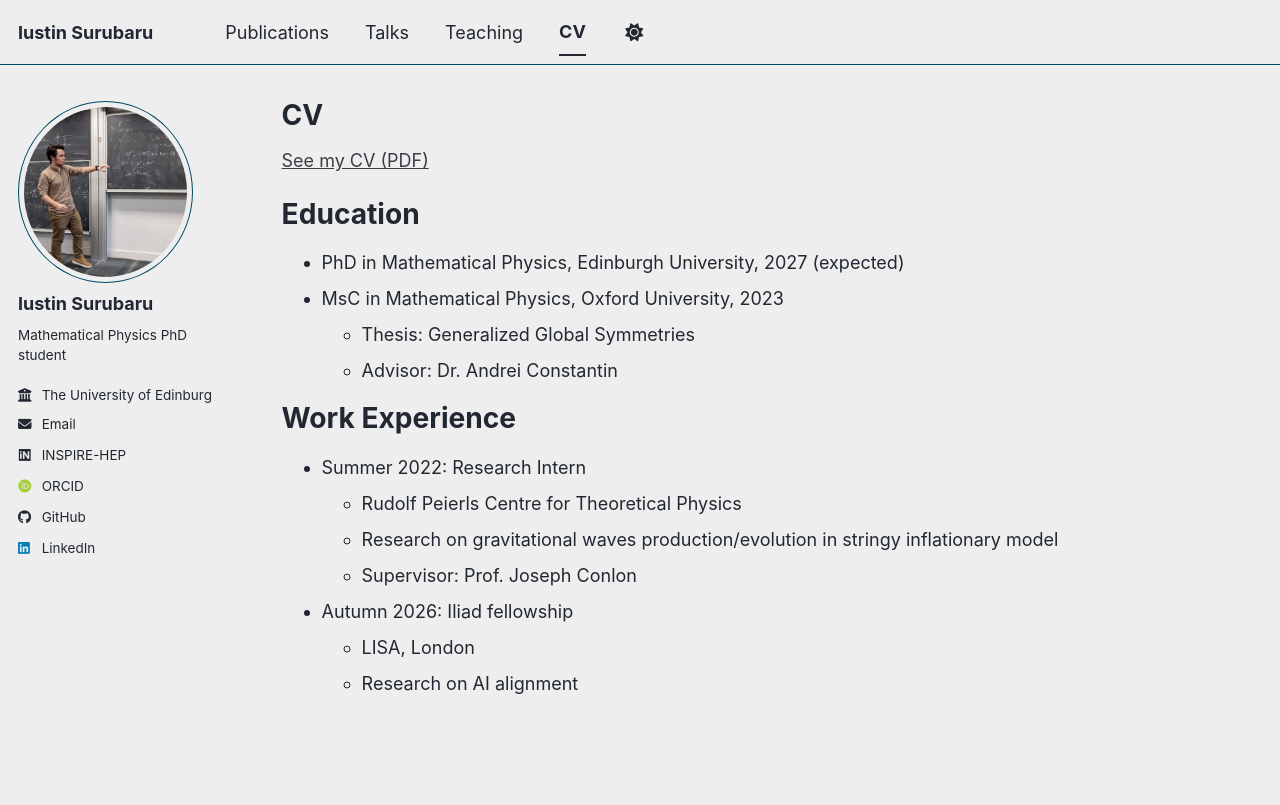
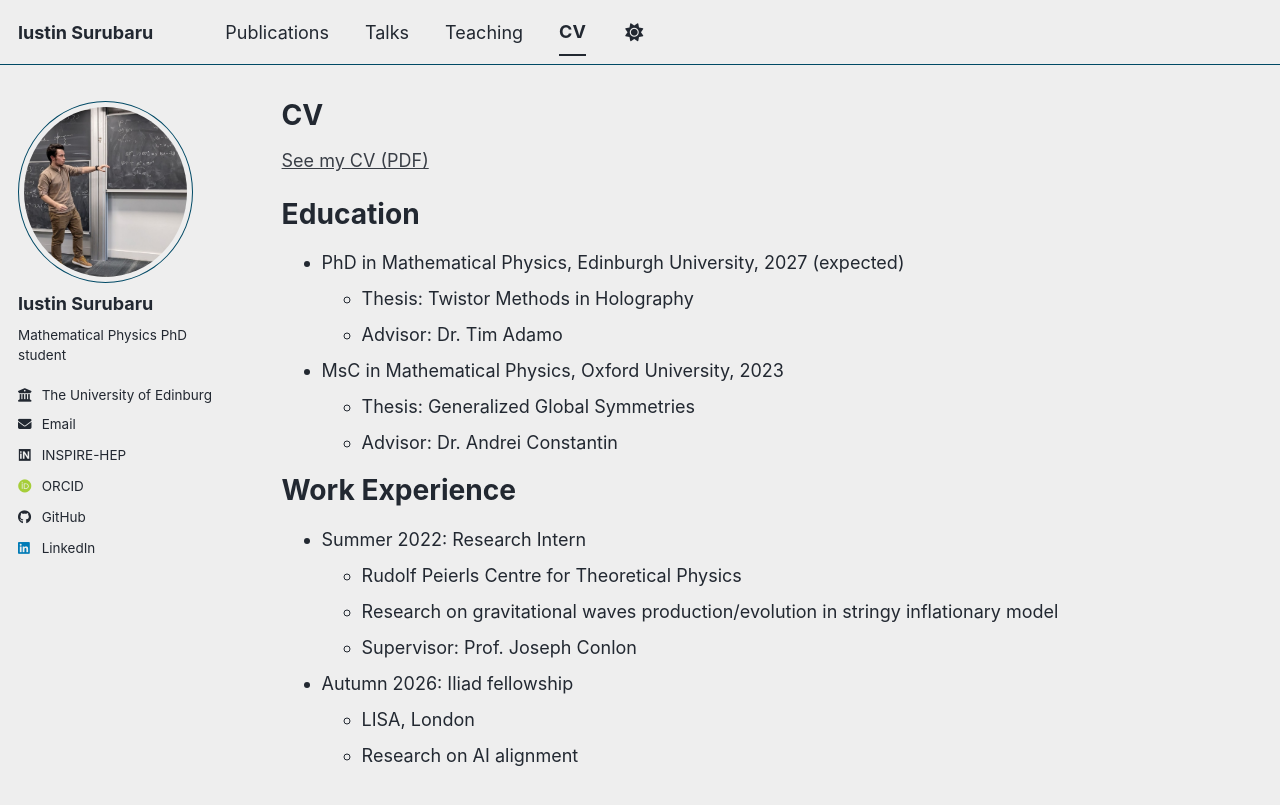
Before and after one commit to IustinS2/IustinS2.github.io, a Jekyll site: the page built from _pages/cv.md, in a window 1280 px wide. Shown: the top 805 px of the page. Built offline with Jekyll 4.4.1, drawn with Linux system fonts in a browser that asks for light colours; some web fonts are replaced; a script bundle is joined from its source files by our own code; library files that are not in the unit come from our copies.

Commit message:
Add thesis and advisor details to PhD education

```diff
--- a/_pages/cv.md
+++ b/_pages/cv.md
@@ -14,6 +14,8 @@
 Education
 ======
 * PhD in Mathematical Physics, Edinburgh University, 2027 (expected)
+  * Thesis: Twistor Methods in Holography
+  * Advisor: Dr. Tim Adamo
 * MsC in Mathematical Physics, Oxford University, 2023
   * Thesis: Generalized Global Symmetries
   * Advisor: Dr. Andrei Constantin
```
